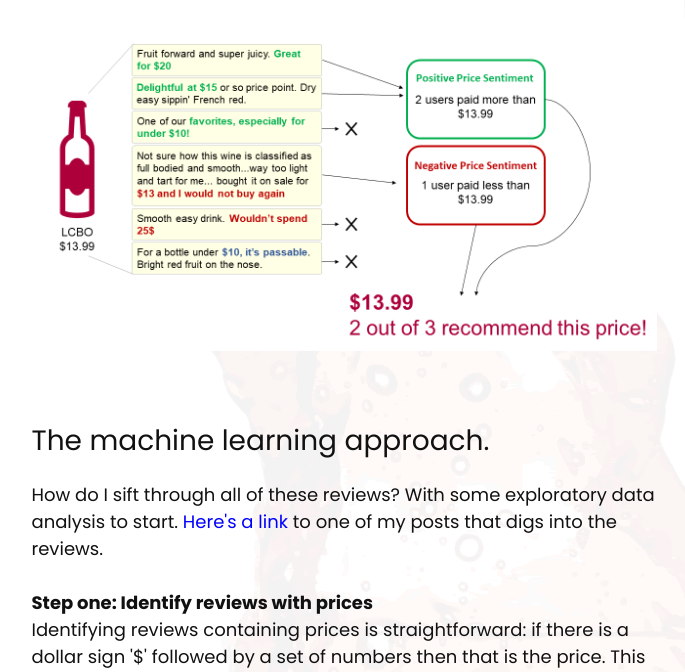
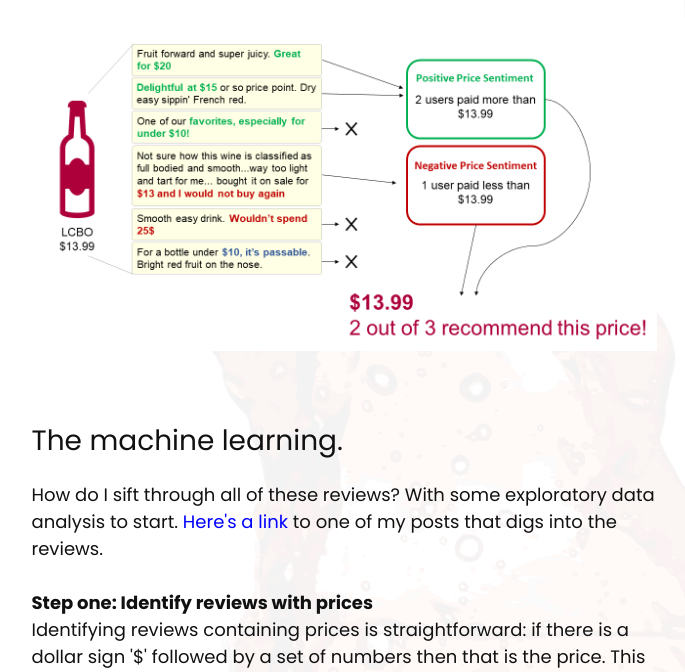
Before and after one commit to royourboat/ovino, a Flask app: page /about/ in a window 1280 px wide. Shown: the part 1584-2256 px from the top of the page, without its empty margins (296-981 px from the left). Run offline with Flask 2, Linux system fonts and the light colour scheme; some libraries are stand-ins or nearby versions; some web fonts are replaced.

Commit message:
Update about.html

```diff
--- a/templates/about.html
+++ b/templates/about.html
@@ -207,7 +207,7 @@
           <br><br>
         </section>
           <section class="details-section">
-            <h1>The machine learning approach.</h1>
+            <h1>The machine learning.</h1>
 
             <h3>
           How do I sift through all of these reviews? With some exploratory data analysis to start. <a href="https://royourboat.github.io/posts/2023-07-06-vivino-part1" style="color:blue">Here's a link</a> to one of my posts that digs into the reviews.
```
